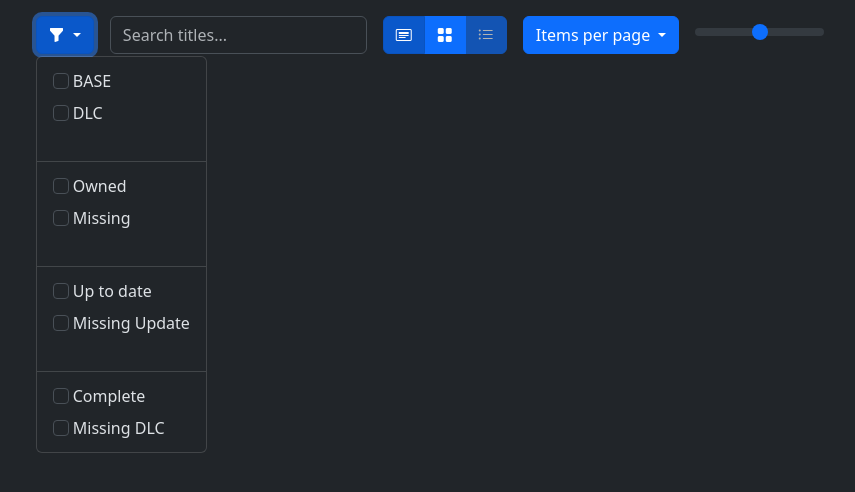
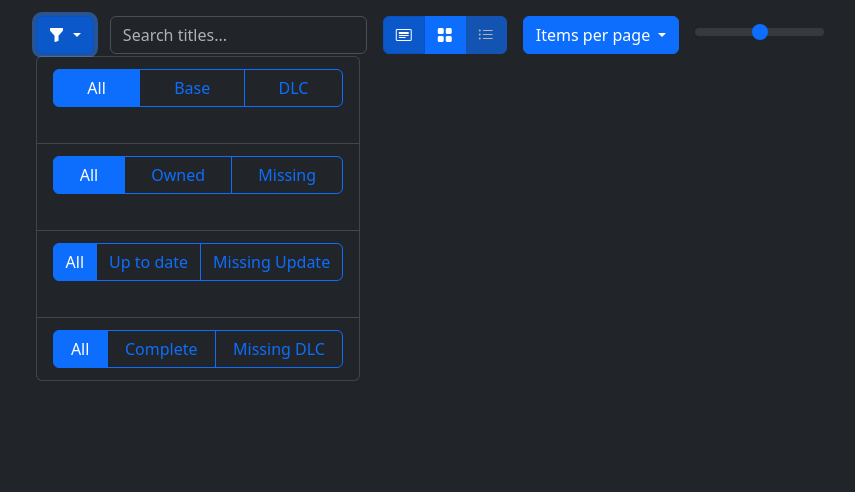
Before and after one commit to a1ex4/ownfoil, a Flask app: page / in a window 1280 px wide, after a click that opens the changed part. Shown: the part 57-549 px from the top of the page, without its empty margins (210-1065 px from the left). Run offline with Flask 3, Linux system fonts and the light colour scheme; data that the repository does not hold is empty; parts of the project's set-up code (start-up, migrations or seed data) failed here and were passed over.

Commit message:
Replace filter checkboxes with toggles

```diff
--- a/app/templates/index.html
+++ b/app/templates/index.html
@@ -16,61 +16,69 @@
                     </button>
                     <ul class="dropdown-menu">
                         <li>
-                            <label class="form-check-label dropdown-item" for="filterCheckBase">
-                                <input class="form-check-input filterLabel" type="checkbox" value="" id="filterCheckBase">
-                                BASE
-                            </label>
-                        </li>
-                        <li>
-                            <label class="form-check-label dropdown-item" for="filterCheckDlc">
-                                <input class="form-check-input filterLabel" type="checkbox" value="" id="filterCheckDlc">
-                                DLC
-                            </label>
+                            <div class="dropdown-item">
+                                <div class="btn-group w-100" role="group" aria-label="Type filter">
+                                    <input type="radio" class="btn-check type-toggle" name="typeFilter" id="typeAll" autocomplete="off" checked>
+                                    <label class="btn btn-outline-primary" for="typeAll">All</label>
+
+                                    <input type="radio" class="btn-check type-toggle" name="typeFilter" id="typeBase" autocomplete="off">
+                                    <label class="btn btn-outline-primary" for="typeBase">Base</label>
+
+                                    <input type="radio" class="btn-check type-toggle" name="typeFilter" id="typeDlc" autocomplete="off">
+                                    <label class="btn btn-outline-primary" for="typeDlc">DLC</label>
+                                </div>
+                            </div>
                         </li>
                         <li>
                             <hr class="dropdown-divider">
                         </li>
                         <li>
-                            <label class="form-check-label dropdown-item" for="filterCheckOwned">
-                                <input class="form-check-input filterLabel" type="checkbox" value="" id="filterCheckOwned">
-                                Owned
-                            </label>
-                        </li>
-                        <li>
-                            <label class="form-check-label dropdown-item" for="filterCheckMissing">
-                                <input class="form-check-input filterLabel" type="checkbox" value="" id="filterCheckMissing">
-                                Missing
-                            </label>
+                            <div class="dropdown-item">
+                                <div class="btn-group w-100" role="group" aria-label="Ownership filter">
+                                    <input type="radio" class="btn-check ownership-toggle" name="ownershipFilter" id="ownershipAll" autocomplete="off" checked>
+                                    <label class="btn btn-outline-primary" for="ownershipAll">All</label>
+
+                                    <input type="radio" class="btn-check ownership-toggle" name="ownershipFilter" id="ownershipOwned" autocomplete="off">
+                                    <label class="btn btn-outline-primary" for="ownershipOwned">Owned</label>
+
+                                    <input type="radio" class="btn-check ownership-toggle" name="ownershipFilter" id="ownershipMissing" autocomplete="off">
+                                    <label class="btn btn-outline-primary" for="ownershipMissing">Missing</label>
+                                </div>
+                            </div>
                         </li>
                         <li>
                             <hr class="dropdown-divider">
                         </li>
                         <li>
-                            <label class="form-check-label dropdown-item" for="filterCheckUpToDate">
-                                <input class="form-check-input filterLabel" type="checkbox" value="" id="filterCheckUpToDate">
-                                Up to date
-                            </label>
-                        </li>
-                        <li>
-                            <label class="form-check-label dropdown-item" for="filterCheckMissingUpdate">
-                                <input class="form-check-input filterLabel" type="checkbox" value="" id="filterCheckMissingUpdate">
-                                Missing Update
-                            </label>
+                            <div class="dropdown-item">
+                                <div class="btn-group w-100" role="group" aria-label="Update filter">
+                                    <input type="radio" class="btn-check update-toggle" name="updateFilter" id="updateAll" autocomplete="off" checked>
+                                    <label class="btn btn-outline-primary" for="updateAll">All</label>
+
+                                    <input type="radio" class="btn-check update-toggle" name="updateFilter" id="updateUpToDate" autocomplete="off">
+                                    <label class="btn btn-outline-primary" for="updateUpToDate">Up to date</label>
+
+                                    <input type="radio" class="btn-check update-toggle" name="updateFilter" id="updateMissingUpdate" autocomplete="off">
+                                    <label class="btn btn-outline-primary" for="updateMissingUpdate">Missing Update</label>
+                                </div>
+                            </div>
                         </li>
                         <li>
                             <hr class="dropdown-divider">
                         </li>
                         <li>
-                            <label class="form-check-label dropdown-item" for="filterCheckComplete">
-                                <input class="form-check-input filterLabel" type="checkbox" value="" id="filterCheckComplete">
-                                Complete
-                            </label>
-                        </li>
-                        <li>
-                            <label class="form-check-label dropdown-item" for="filterCheckMissingDlc">
-                                <input class="form-check-input filterLabel" type="checkbox" value="" id="filterCheckMissingDlc">
-                                Missing DLC
-                            </label>
+                            <div class="dropdown-item">
+                                <div class="btn-group w-100" role="group" aria-label="Completion filter">
+                                    <input type="radio" class="btn-check completion-toggle" name="completionFilter" id="completionAll" autocomplete="off" checked>
+                                    <label class="btn btn-outline-primary" for="completionAll">All</label>
+
+                                    <input type="radio" class="btn-check completion-toggle" name="completionFilter" id="completionComplete" autocomplete="off">
+                                    <label class="btn btn-outline-primary" for="completionComplete">Complete</label>
+
+                                    <input type="radio" class="btn-check completion-toggle" name="completionFilter" id="completionMissingDlc" autocomplete="off">
+                                    <label class="btn btn-outline-primary" for="completionMissingDlc">Missing DLC</label>
+                                </div>
+                            </div>
                         </li>
                         <!-- <div class="text-center m-2">
                             <button id="btnApplyFilters" type="button" class="btn btn-primary" style="width: 85%;">Apply
@@ -351,16 +359,35 @@
 
     function saveFiltersToStorage() {
         const filters = {
-            type: [],
-            update: [],
-            completion: []
+            type: "",
+            ownership: "",
+            update: "",
+            completion: ""
         };
-        if ($('#filterCheckBase').is(':checked')) filters.type.push('BASE');
-        if ($('#filterCheckDlc').is(':checked')) filters.type.push('DLC');
-        if ($('#filterCheckUpToDate').is(':checked')) filters.update.push('Up to date');
-        if ($('#filterCheckMissingUpdate').is(':checked')) filters.update.push('Outdated');
-        if ($('#filterCheckComplete').is(':checked')) filters.completion.push('Complete');
-        if ($('#filterCheckMissingDlc').is(':checked')) filters.completion.push('Missing DLC');
+
+        if ($('#typeBase').is(':checked')) {
+            filters.type = 'BASE';
+        } else if ($('#typeDlc').is(':checked')) {
+            filters.type = 'DLC';
+        }
+
+        if ($('#ownershipOwned').is(':checked')) {
+            filters.ownership = 'Owned';
+        } else if ($('#ownershipMissing').is(':checked')) {
+            filters.ownership = 'Missing';
+        }
+
+        if ($('#updateUpToDate').is(':checked')) {
+            filters.update = 'Up to date';
+        } else if ($('#updateMissingUpdate').is(':checked')) {
+            filters.update = 'Outdated';
+        }
+
+        if ($('#completionComplete').is(':checked')) {
+            filters.completion = 'Complete';
+        } else if ($('#completionMissingDlc').is(':checked')) {
+            filters.completion = 'Missing DLC';
+        }
 
         localStorage.setItem('activeFilters', JSON.stringify(filters));
     }
@@ -370,24 +397,27 @@
         if (savedFilters) {
             const filters = JSON.parse(savedFilters);
 
-            $('#filterCheckBase').prop('checked', filters.type?.includes('BASE') || false);
-            $('#filterCheckDlc').prop('checked', filters.type?.includes('DLC') || false);
-            $('#filterCheckUpToDate').prop('checked', filters.update?.includes('Up to date') || false);
-            $('#filterCheckMissingUpdate').prop('checked', filters.update?.includes('Outdated') || false);
-            $('#filterCheckComplete').prop('checked', filters.completion?.includes('Complete') || false);
-            $('#filterCheckMissingDlc').prop('checked', filters.completion?.includes('Missing DLC') || false);
+            $('#typeBase').prop('checked', filters.type === 'BASE');
+            $('#typeDlc').prop('checked', filters.type === 'DLC');
+
+            $('#ownershipOwned').prop('checked', filters.ownership === 'Owned');
+            $('#ownershipMissing').prop('checked', filters.ownership === 'Missing');
+
+            $('#updateUpToDate').prop('checked', filters.update === 'Up to date');
+            $('#updateMissingUpdate').prop('checked', filters.update === 'Outdated');
+
+            $('#completionComplete').prop('checked', filters.completion === 'Complete');
+            $('#completionMissingDlc').prop('checked', filters.completion === 'Missing DLC');
 
             updateFilter();
-            applyFilters();
         }
 
         const savedSearch = localStorage.getItem('searchTerm');
         if (savedSearch) {
             $('#textFilter').val(savedSearch);
-            filterBySearchText(savedSearch);
-        } else {
-            renderGames();
         }
+
+        applyFilters()
     }
 
     $(document).ready(function () {
@@ -454,9 +484,54 @@
             renderGames(games);
         });
 
-        // Handle filter checkbox
-        $('.filterLabel').click(function() {
-            updateFilter();
+        // Handle type filter toggle buttons
+        $('.type-toggle').change(function () {
+            if ($('#typeBase').is(':checked')) {
+                activeTypeFilter = 'BASE';
+            } else if ($('#typeDlc').is(':checked')) {
+                activeTypeFilter = 'DLC';
+            } else {
+                activeTypeFilter = '';
+            }
+            applyFilters();
+            saveFiltersToStorage();
+        });
+
+        // Handle ownership filter toggle buttons
+        $('.ownership-toggle').change(function () {
+            if ($('#ownershipOwned').is(':checked')) {
+                activeOwnershipFilter = 'Owned';
+            } else if ($('#ownershipMissing').is(':checked')) {
+                activeOwnershipFilter = 'Missing';
+            } else {
+                activeOwnershipFilter = '';
+            }
+            applyFilters();
+            saveFiltersToStorage();
+        });
+
+        // Handle update filter toggle buttons
+        $('.update-toggle').change(function () {
+            if ($('#updateUpToDate').is(':checked')) {
+                activeUpdateFilter = 'Up to date';
+            } else if ($('#updateMissingUpdate').is(':checked')) {
+                activeUpdateFilter = 'Outdated';
+            } else {
+                activeUpdateFilter = '';
+            }
+            applyFilters();
+            saveFiltersToStorage();
+        });
+
+        // Handle completion filter toggle buttons
+        $('.completion-toggle').change(function () {
+            if ($('#completionComplete').is(':checked')) {
+                activeCompletionFilter = 'Complete';
+            } else if ($('#completionMissingDlc').is(':checked')) {
+                activeCompletionFilter = 'Missing DLC';
+            } else {
+                activeCompletionFilter = '';
+            }
             applyFilters();
             saveFiltersToStorage();
         });
@@ -503,56 +578,41 @@
     }
 
     // Set to store active filters
-    const activeTypeFilters = new Set();
-    const activeOwnershipFilters = new Set();
-    const activeUpdateFilters = new Set();
-    const activeCompletionFilters = new Set();
+    // Strings to store active filters
+    let activeTypeFilter = "";
+    let activeOwnershipFilter = "";
+    let activeUpdateFilter = "";
+    let activeCompletionFilter = "";
 
     function updateFilter() {
         // $('#filterDropdownBtn').toggle();
-        if ($('#filterCheckBase').is(":checked")) {
-            activeTypeFilters.add('BASE');
+        if ($('#typeBase').is(":checked")) {
+            activeTypeFilter = 'BASE';
+        } else if ($('#typeDlc').is(":checked")) {
+            activeTypeFilter = 'DLC';
         } else {
-            activeTypeFilters.delete('BASE');
+            activeTypeFilter = '';
         }
-        if ($('#filterCheckDlc').is(":checked")) {
-            activeTypeFilters.add('DLC');
+        if ($('#ownershipOwned').is(":checked")) {
+            activeOwnershipFilter = 'Owned';
+        } else if ($('#ownershipMissing').is(":checked")) {
+            activeOwnershipFilter = 'Missing';
         } else {
-            activeTypeFilters.delete('DLC');
+            activeOwnershipFilter = '';
         }
-        if ($('#filterCheckOwned').is(":checked")) {
-            activeOwnershipFilters.add('Owned');
+        if ($('#updateUpToDate').is(":checked")) {
+            activeUpdateFilter = 'Up to date';
+        } else if ($('#updateMissingUpdate').is(":checked")) {
+            activeUpdateFilter = 'Outdated';
         } else {
-            activeOwnershipFilters.delete('Owned');
+            activeUpdateFilter = '';
         }
-        if ($('#filterCheckMissing').is(":checked")) {
-            activeOwnershipFilters.add('Missing');
+        if ($('#completionComplete').is(":checked")) {
+            activeCompletionFilter = 'Complete';
+        } else if ($('#completionMissingDlc').is(":checked")) {
+            activeCompletionFilter = 'Missing DLC';
         } else {
-            activeOwnershipFilters.delete('Missing');
-        }
-        if ($('#filterCheckUpToDate').is(":checked")) {
-            activeUpdateFilters.add('Up to date');
-        }
-        else {
-            activeUpdateFilters.delete('Up to date');
-        }
-        if ($('#filterCheckMissingUpdate').is(":checked")) {
-            activeUpdateFilters.add('Outdated');
-        }
-        else {
-            activeUpdateFilters.delete('Outdated');
-        }
-        if ($('#filterCheckComplete').is(":checked")) {
-            activeCompletionFilters.add('Complete');
-        }
-        else {
-            activeCompletionFilters.delete('Complete');
-        }
-        if ($('#filterCheckMissingDlc').is(":checked")) {
-            activeCompletionFilters.add('Missing DLC');
-        }
-        else {
-            activeCompletionFilters.delete('Missing DLC');
+            activeCompletionFilter = '';
         }
     }
 
@@ -575,47 +635,22 @@
     function applyFilters() {
         // Get current search term
         const searchTerm = $('#textFilter').val();
-        let baseList = filterGamesBySearchTerm(games, searchTerm);
+        let filtered = filterGamesBySearchTerm(games, searchTerm);
 
-        if (activeTypeFilters.size === 0 && activeOwnershipFilters.size === 0 && activeUpdateFilters.size === 0 && activeCompletionFilters.size === 0) {
-            filteredGames = baseList;
-        } else {
-            let gamesFilteredByType = [];
-            let gamesFilteredByOwnership = [];
-            let gamesFilteredByUpdate = [];
-            let gamesFilteredByCompletion = [];
-
-            if (activeTypeFilters.size > 0) {
-                for (let type of activeTypeFilters) {
-                    gamesFilteredByType = gamesFilteredByType.concat(baseList.filter(game => game.app_type === type));
-                }
-            }
-
-            if (activeOwnershipFilters.has("Owned")) {
-                gamesFilteredByOwnership = gamesFilteredByOwnership.concat(baseList.filter(game => game.owned === true));
-            }
-            if (activeOwnershipFilters.has("Missing")) {
-                gamesFilteredByOwnership = gamesFilteredByOwnership.concat(baseList.filter(game => game.owned === false));
-            }
-
-            if (activeUpdateFilters.has("Up to date")) {
-                gamesFilteredByUpdate = gamesFilteredByUpdate.concat(baseList.filter(game => game.has_latest_version === true));
-            }
-            if (activeUpdateFilters.has("Outdated")) {
-                gamesFilteredByUpdate = gamesFilteredByUpdate.concat(baseList.filter(game => game.has_latest_version === false));
-            }
-
-            if (activeCompletionFilters.has("Complete")) {
-                gamesFilteredByCompletion = gamesFilteredByCompletion.concat(baseList.filter(game => game.has_all_dlcs === true));
-            }
-            if (activeCompletionFilters.has("Missing DLC")) {
-                gamesFilteredByCompletion = gamesFilteredByCompletion.concat(baseList.filter(game => game.has_all_dlcs === false));
-            }
-
-            // Find common elements
-            filteredGames = findCommonElements(baseList, gamesFilteredByType, gamesFilteredByOwnership, gamesFilteredByUpdate, gamesFilteredByCompletion);
+        if (activeTypeFilter) {
+            filtered = filtered.filter(game => game.app_type === activeTypeFilter);
+        }
+        if (activeOwnershipFilter) {
+            filtered = filtered.filter(game => activeOwnershipFilter === 'Owned' ? game.owned === true : game.owned === false);
+        }
+        if (activeUpdateFilter) {
+            filtered = filtered.filter(game => activeUpdateFilter === 'Up to date' ? game.has_latest_version === true : game.has_latest_version === false);
+        }
+        if (activeCompletionFilter) {
+            filtered = filtered.filter(game => activeCompletionFilter === 'Complete' ? game.has_all_dlcs === true : game.has_all_dlcs === false);
         }
 
+        filteredGames = filtered;
         currentPage = 1;
         renderGames();
     }
```
